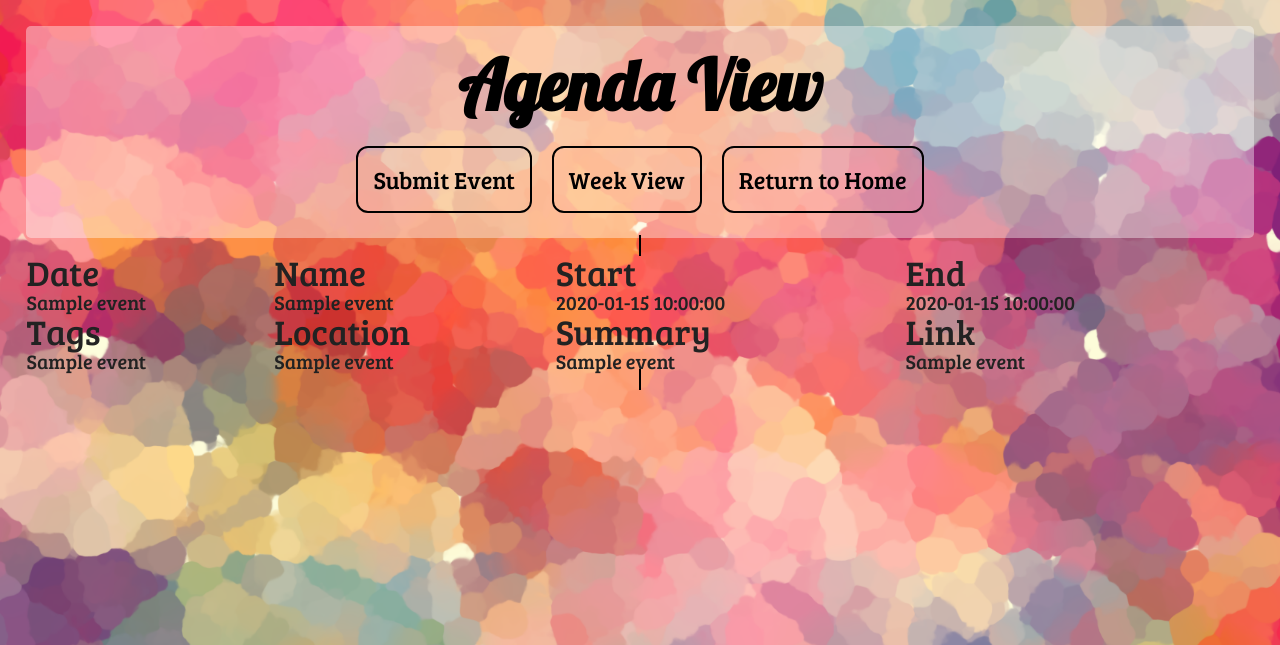
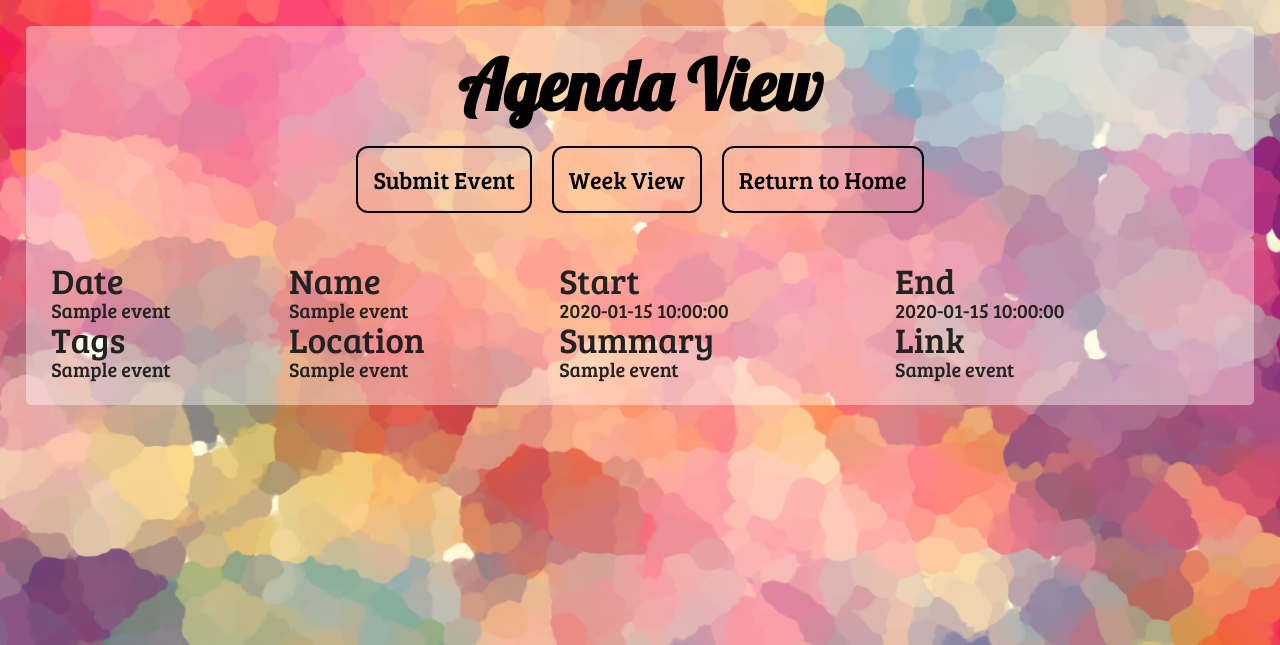
Before and after one commit to leonjunwei/htl-calendar, a Flask app: page /agenda_view in a window 1280 px wide. Shown: the top 645 px of the page. Run offline with Flask 2, Linux system fonts and the light colour scheme; a database or web service that is not in the repository returns one stand-in record (values such as "Sample title"); some libraries are stand-ins or nearby versions.

Commit message:
Fixed some more HTML issues

```diff
--- a/templates/agenda_view.html
+++ b/templates/agenda_view.html
@@ -20,7 +20,7 @@
 
          {% for event in data %}
          <!-- event tuple is (event_ID, event_name, event_taglist, event_start, event_end, event_location, event_summary, event_link) -->
-        <span class="addborder">
+        <div class="addborder highlight">
           <table>
             <tr>
                 <td>Date</td>
@@ -47,7 +47,7 @@
               <td class = "eventData">{{ event[7] }}</td> <!-- event_link -->
             </tr>
           </table>
-          </span>
+          </div>
           <br/>
         {% endfor %}
         </div></center>
```
